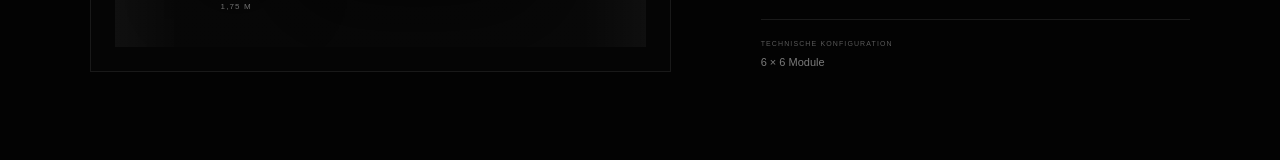
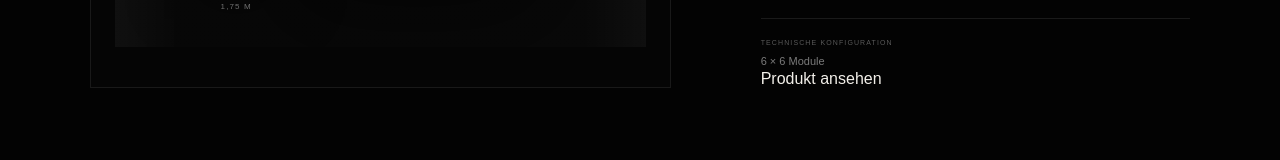
Before and after one commit to dennis-glaser-coder/cinema-n7, a Next.js app: page /produkte in a window 1280 px wide. Shown: the part 923-1083 px from the top of the page. Built offline with nearby package versions, Linux system fonts and the light colour scheme.

Commit message:
Link selected size to product detail

```diff
--- a/app/produkte/page.tsx
+++ b/app/produkte/page.tsx
@@ -132,6 +132,10 @@ export default function ProductsPage() {
                 {selected.cabinetsWide} × {selected.cabinetsHigh} Module
               </p>
             </div>
+
+            <a className="product-detail-link-v2" href={`/produkte/${selected.id}`}>
+              Produkt ansehen
+            </a>
           </div>
         </div>
       </section>
```
